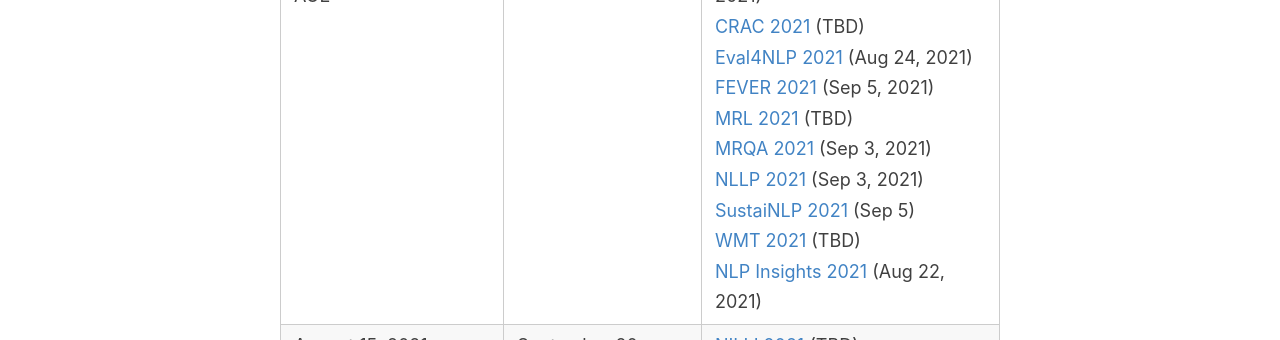
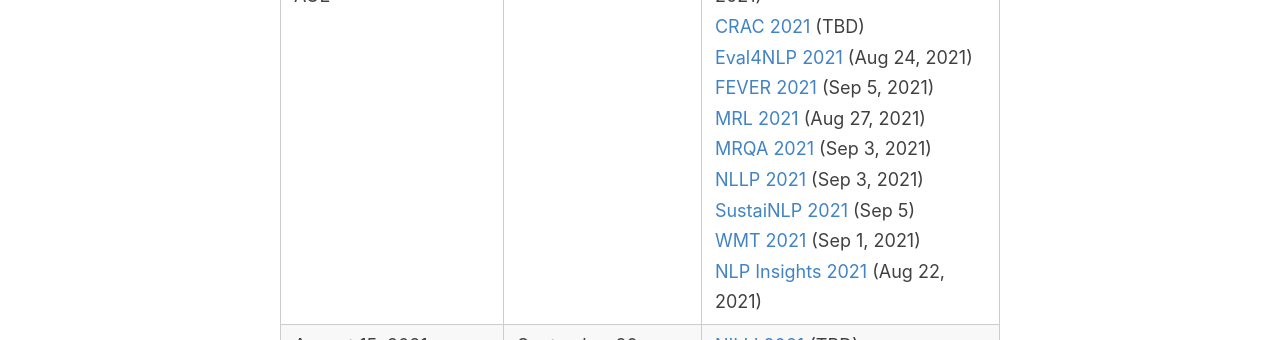
Before and after one commit to amitmerchant1990/reverie, a Jekyll site: the page built from dates.md, in a window 1280 px wide. Shown: the part 555-895 px from the top of the page. Built offline with Jekyll 4.4.1, drawn with Linux system fonts in a browser that asks for light colours.

Commit message:
Update dates.md

```diff
--- a/dates.md
+++ b/dates.md
@@ -8,7 +8,7 @@ permalink: /dates
 |---------------------|------------|-------------------|
 | May 15, 2021 11:59pm AOE |  June 20, 2021 | [EMNLP 2021](https://2021.emnlp.org/) |
 | June 15, 2021 11:59pm AOE |  July 20, 2021 | [INLG 2021](https://inlg2021.github.io/pages/calls.html) |
-| July 15, 2021 11:59pm AOE | August 20, 2021 | [BlackboxNLP 2021](https://blackboxnlp.github.io/) (Aug 27, 2021)<br />[CRAC 2021](https://sites.google.com/view/crac2021/) (TBD)<br />[Eval4NLP 2021](https://eval4nlp.github.io/) (Aug 24, 2021)<br />[FEVER 2021](https://fever.ai/workshop.html) (Sep 5, 2021)<br />[MRL 2021](https://sites.google.com/view/mrl-2021/home?authuser=0) (TBD)<br />[MRQA 2021](https://mrqa.github.io/) (Sep 3, 2021)<br />[NLLP 2021](https://nllpw.org/) (Sep 3, 2021)<br />[SustaiNLP 2021](https://sites.google.com/view/sustainlp2021) (Sep 5)<br />[WMT 2021](http://statmt.org/wmt21/) (TBD)<br />[NLP Insights 2021](https://insights-workshop.github.io/) (Aug 22, 2021) |
+| July 15, 2021 11:59pm AOE | August 20, 2021 | [BlackboxNLP 2021](https://blackboxnlp.github.io/) (Aug 27, 2021)<br />[CRAC 2021](https://sites.google.com/view/crac2021/) (TBD)<br />[Eval4NLP 2021](https://eval4nlp.github.io/) (Aug 24, 2021)<br />[FEVER 2021](https://fever.ai/workshop.html) (Sep 5, 2021)<br />[MRL 2021](https://sites.google.com/view/mrl-2021/home?authuser=0) (Aug 27, 2021)<br />[MRQA 2021](https://mrqa.github.io/) (Sep 3, 2021)<br />[NLLP 2021](https://nllpw.org/) (Sep 3, 2021)<br />[SustaiNLP 2021](https://sites.google.com/view/sustainlp2021) (Sep 5)<br />[WMT 2021](http://statmt.org/wmt21/) (Sep 1, 2021)<br />[NLP Insights 2021](https://insights-workshop.github.io/) (Aug 22, 2021) |
 | August 15, 2021 11:50pm AOE | September 20, 2021 | [NILLI 2021](https://www.cs.mcgill.ca/~pparth2/nilli_workshop/) (TBD) |
 | September 15, 2021 11:50pm AOE | October 20, 2021 | |
 | October 15, 2021 11:50pm AOE | November 20, 2021 | |
```
